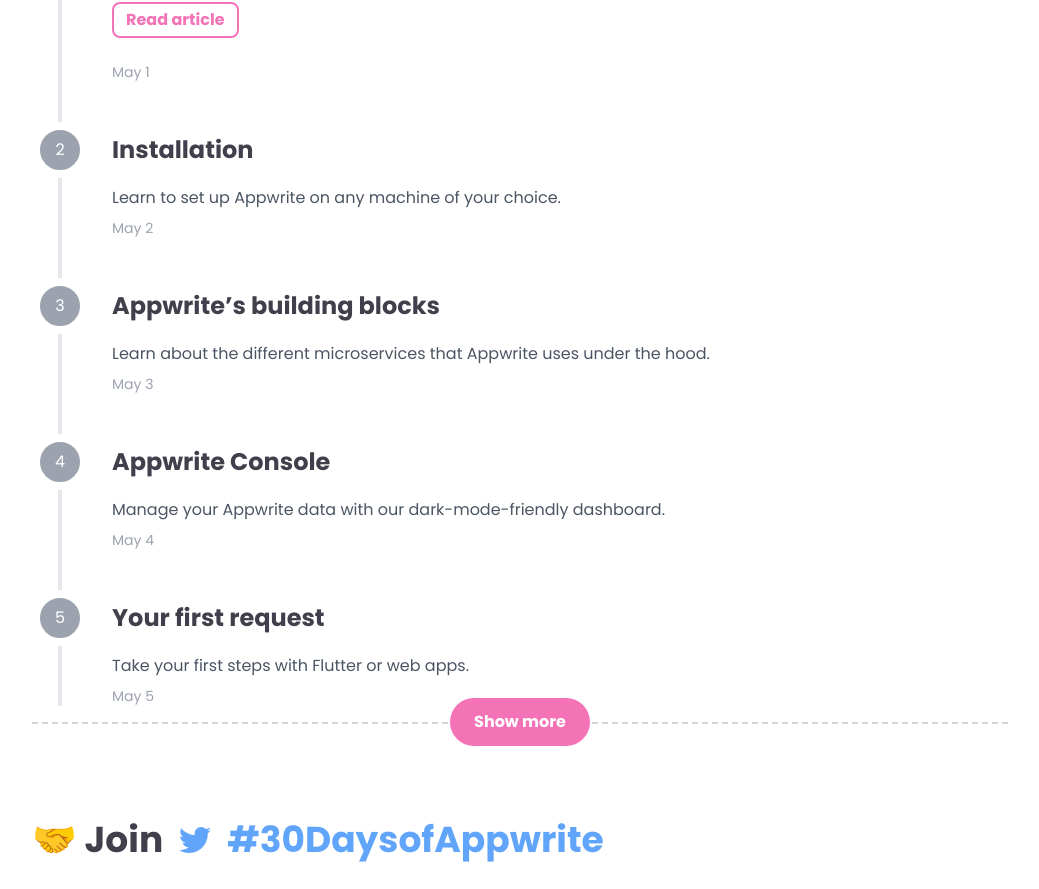
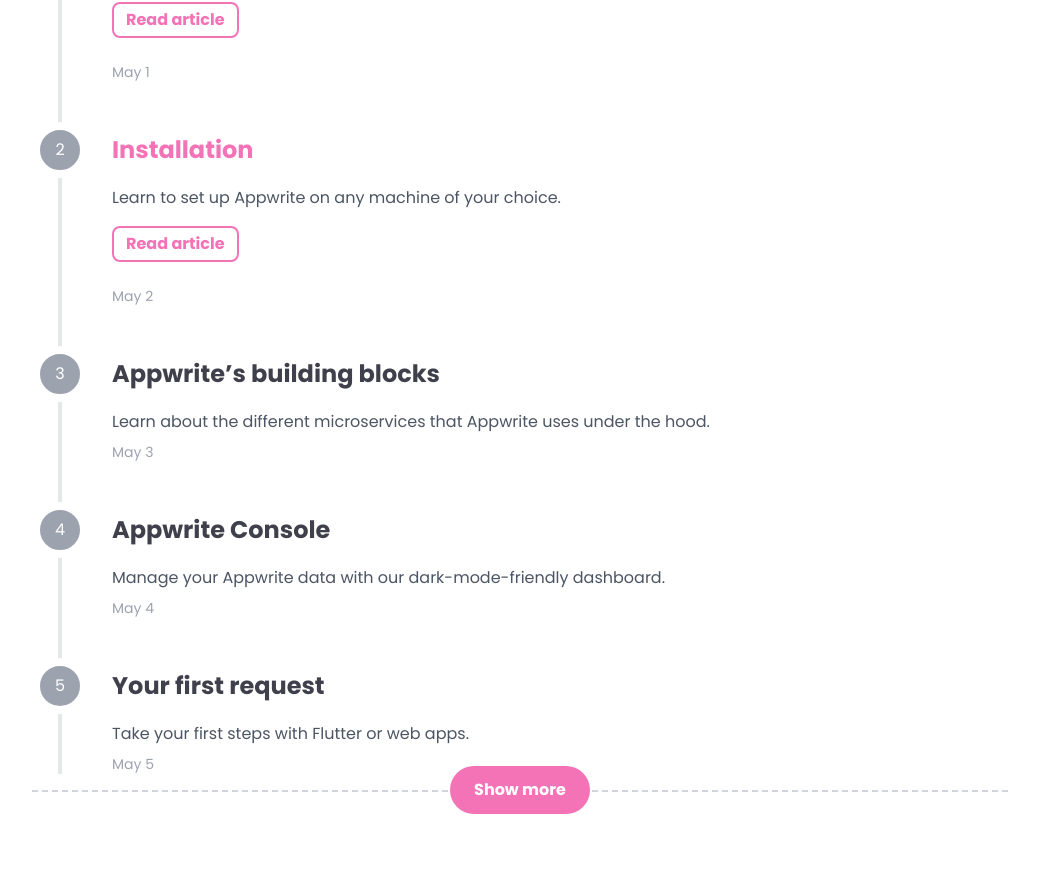
Before and after one commit to appwrite/30daysofappwrite, a Vue app: page / in a window 1280 px wide. Shown: the part 1075-1964 px from the top of the page, without its empty margins (120-1159 px from the left). Built offline with nearby package versions, Linux system fonts and the light colour scheme.

Commit message:
update day 2

```diff
--- a/src/assets/data/timeline.js
+++ b/src/assets/data/timeline.js
@@ -9,7 +9,7 @@ export default [
     date: "2 May 2021",
     title: "Installation",
     description: "Learn to set up Appwrite on any machine of your choice.",
-    link: "",
+    link: "https://dev.to/appwrite/installing-appwrite-366o",
   },
   {
     date: "3 May 2021",
--- a/src/assets/data/tweets.js
+++ b/src/assets/data/tweets.js
@@ -1,4 +1,5 @@
 export default [
+  { id: "1388834722059411458" },
   { id: "1388471230550790147" },
   { id: "1387852223808368640" },
   { id: "1387457804168990730" },
@@ -7,6 +8,6 @@ export default [
   { id: "1385568480435392512" },
   { id: "1384511695515656202" },
   { id: "1375484078082957320" },
-  { id: "1372466756816564224" },
-  { id: "1371444570676981760" },
+  // { id: "1372466756816564224" },
+  // { id: "1371444570676981760" },
 ];
```
